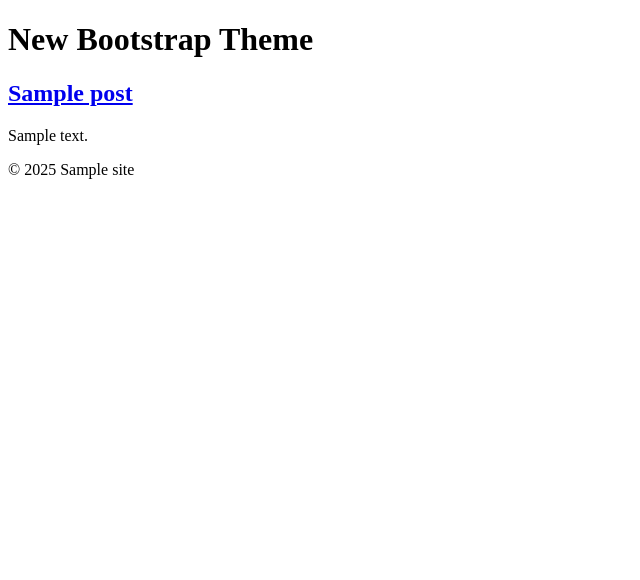
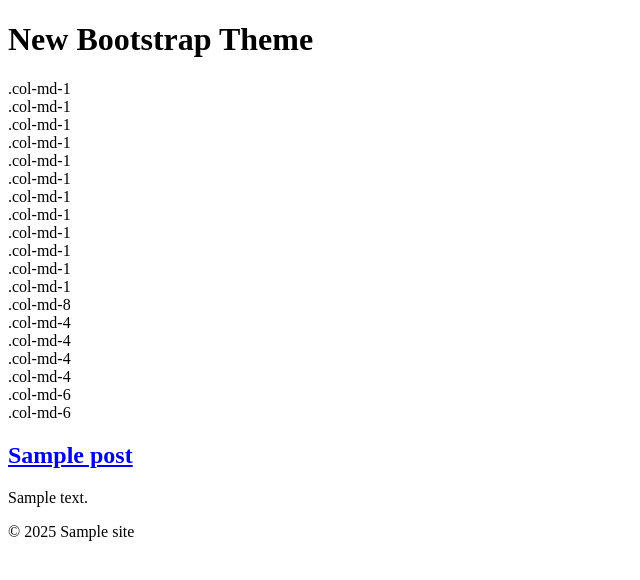
Before and after one commit to rajjubajra/ywtheme-wordpress, a WordPress theme: template index.php in a window 1280 px wide. Shown: the part 78-658 px from the top of the page, without its empty margins (0-640 px from the left). Run offline with PHP 8.4 and a stand-in for WordPress, Linux system fonts and the light colour scheme; the site name, menu and one post (Sample post) are stand-ins, and other content is empty.

Commit message:
new test theme created bootstrap css

```diff
--- a/index.php
+++ b/index.php
@@ -2,6 +2,33 @@
 
 <div class="row">
     <h1>New Bootstrap Theme</h1>
+    <div class="row">
+  <div class="col-md-1">.col-md-1</div>
+  <div class="col-md-1">.col-md-1</div>
+  <div class="col-md-1">.col-md-1</div>
+  <div class="col-md-1">.col-md-1</div>
+  <div class="col-md-1">.col-md-1</div>
+  <div class="col-md-1">.col-md-1</div>
+  <div class="col-md-1">.col-md-1</div>
+  <div class="col-md-1">.col-md-1</div>
+  <div class="col-md-1">.col-md-1</div>
+  <div class="col-md-1">.col-md-1</div>
+  <div class="col-md-1">.col-md-1</div>
+  <div class="col-md-1">.col-md-1</div>
+</div>
+<div class="row">
+  <div class="col-md-8">.col-md-8</div>
+  <div class="col-md-4">.col-md-4</div>
+</div>
+<div class="row">
+  <div class="col-md-4">.col-md-4</div>
+  <div class="col-md-4">.col-md-4</div>
+  <div class="col-md-4">.col-md-4</div>
+</div>
+<div class="row">
+  <div class="col-md-6">.col-md-6</div>
+  <div class="col-md-6">.col-md-6</div>
+</div>
     <div class="col-md-8">
         <?php if ( have_posts() ) : ?>
             <?php while ( have_posts() ) : the_post(); ?>
```
